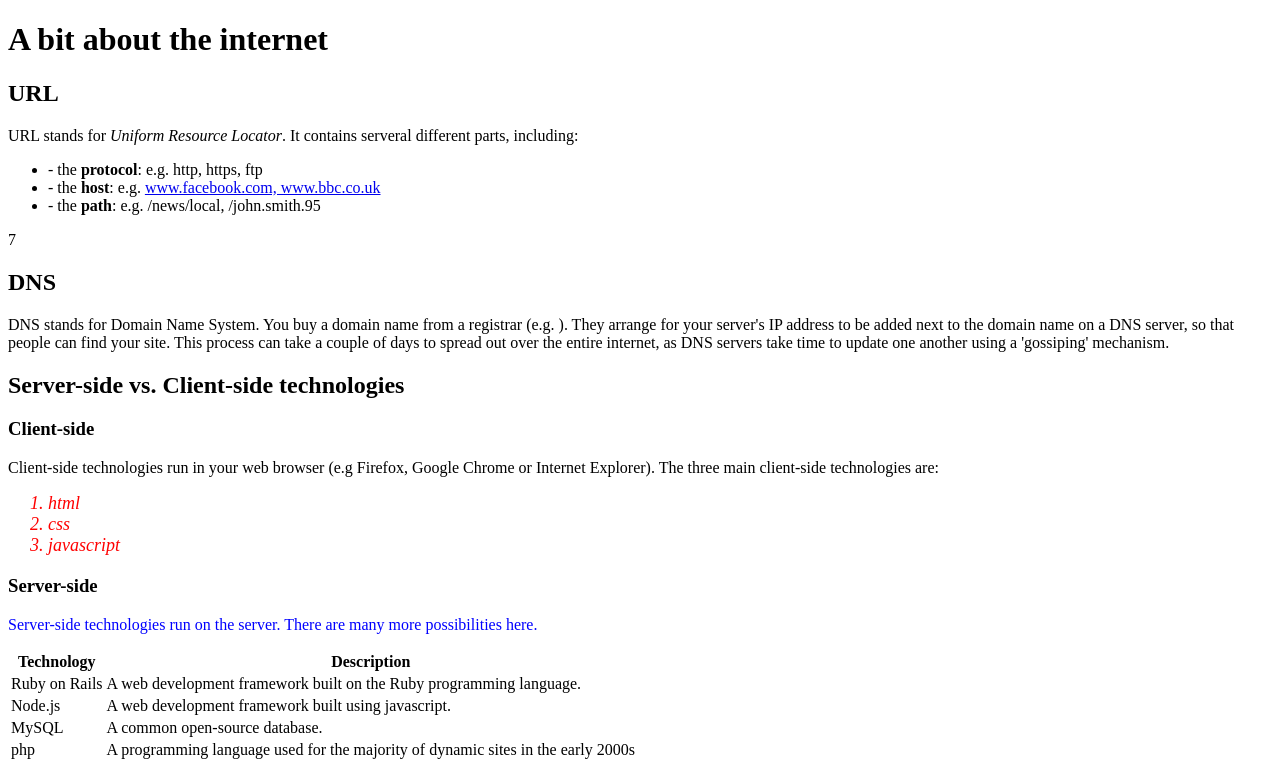
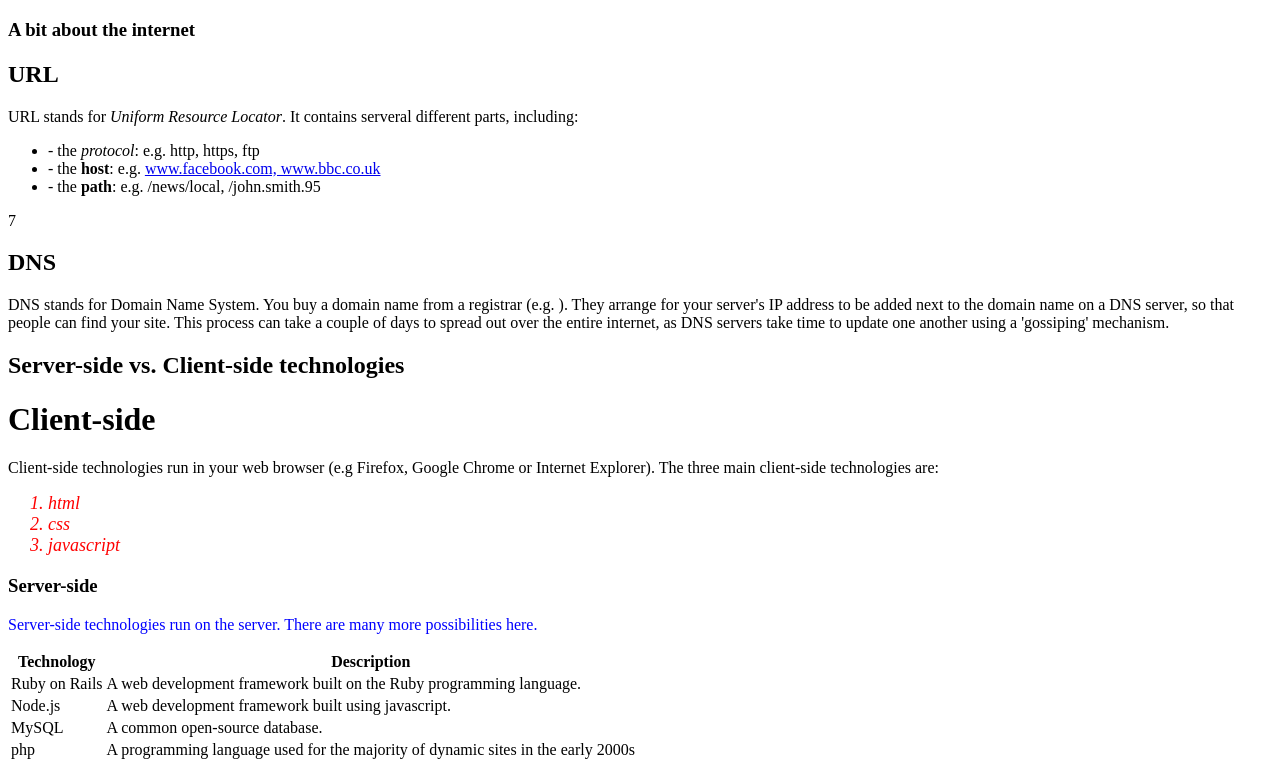
Before and after one commit to Tara276/web-project, a plain HTML site: page notes.html in a window 1280 px wide. Shown: the top 775 px of the page. Drawn offline with Linux system fonts and the light colour scheme.

Commit message:
Update notes.html

```diff
--- a/notes.html
+++ b/notes.html
@@ -6,13 +6,13 @@
 </head>
 
 <body>
-  <h1>A bit about the internet</h1>
+  <h3>A bit about the internet</h3>
   <h2>URL</h2>
 
 <p>URL stands for <em>Uniform Resource Locator</em>. It contains serveral different parts, including:</p>
 
 <ul>
-<li>- the <strong>protocol</strong>: e.g. http, https, ftp</li>
+<li>- the <em>protocol</em>: e.g. http, https, ftp</li>
 <li>- the <strong>host</strong>: e.g. <a href="www.facebook.com", "www.bbc.co.uk">www.facebook.com, www.bbc.co.uk </a> </li>
 <li>- the <strong>path</strong>: e.g. /news/local, /john.smith.95</li>
 </ul>
@@ -23,7 +23,7 @@
 
 <h2>Server-side vs. Client-side technologies</h2>
 
-<h3>Client-side</h3>
+<h1>Client-side</h1>
 
 <p>Client-side technologies run in your web browser (e.g Firefox, Google Chrome or Internet Explorer). The three main client-side technologies are:</p>
 
```
